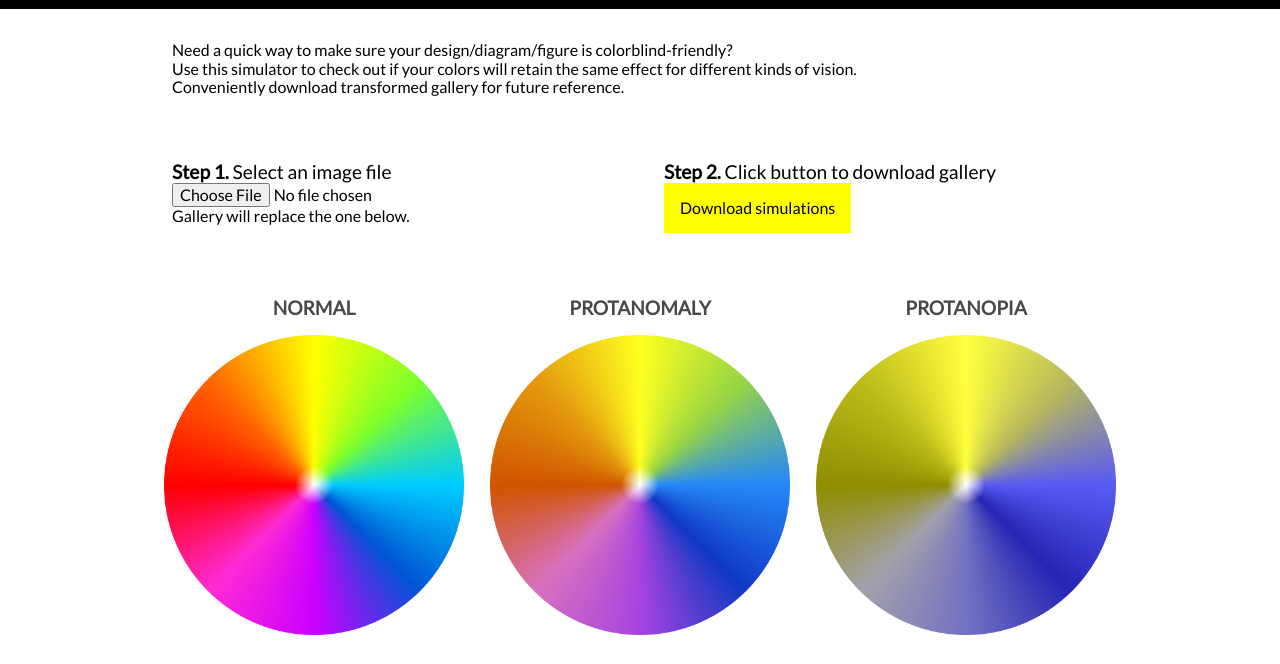
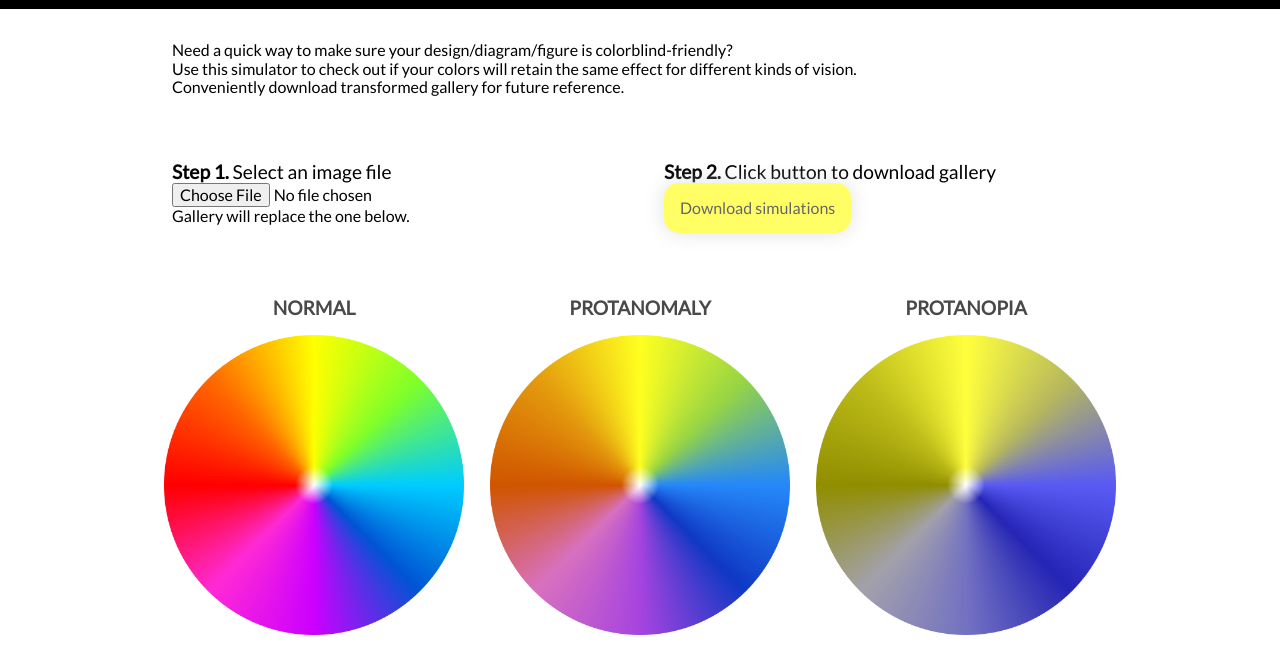
Before and after one commit to arbolitoloco/color-blind-simulator, a plain HTML site: page index.html in a window 1280 px wide. Shown: the part 95-759 px from the top of the page. Drawn offline with Linux system fonts and the light colour scheme.

Commit message:
restyled download btn

```diff
--- a/css/style.css
+++ b/css/style.css
@@ -97,6 +97,15 @@ main {
 
 #download-button {
   grid-area: download;
+}
+
+#download-simulations-btn {
+  box-shadow: 0 0 20px #ccc;
+  border-radius: 15px;
+  opacity: 0.6;
+}
+#download-simulations-btn:hover {
+  opacity: 1;
 }
 
 #gallery {
--- a/index.html
+++ b/index.html
@@ -108,7 +108,7 @@
     </div>
     <div id="download-button">
       <h2><span class="emphasized">Step 2.</span> Click button to download gallery</h2>
-      <button onclick="downloadGallery()">Download simulations</button>
+      <button id="download-simulations-btn" onclick="downloadGallery()">Download simulations</button>
     </div>
     <a href="" id="blank" style="display: none"></a>
     <div id="gallery">
```
